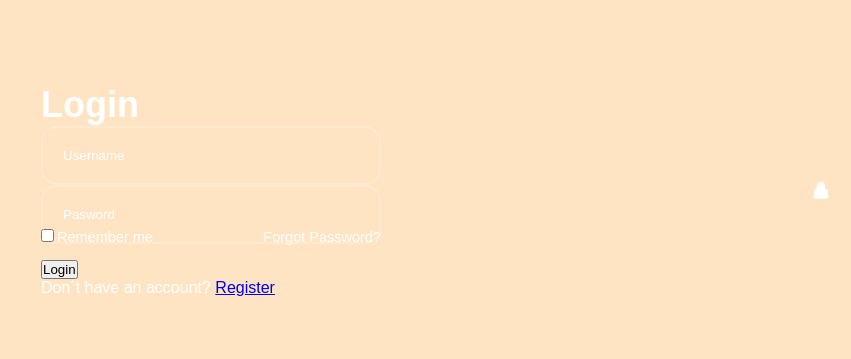
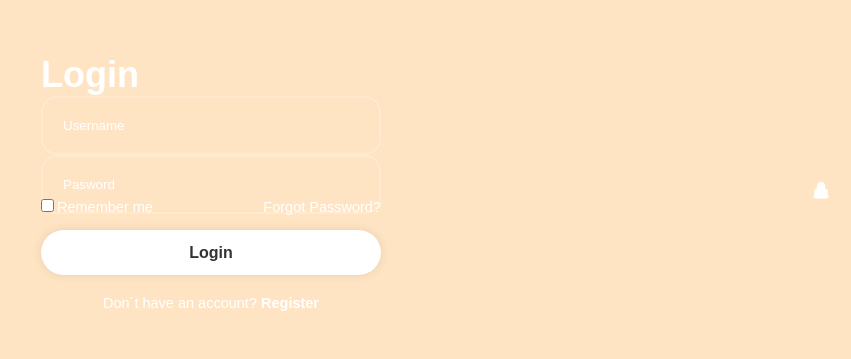
Before and after one commit to Draky-Rollgard/Login, a plain HTML site: page index.html in a window 1280 px wide. Shown: the part 210-569 px from the top of the page, without its empty margins (429-1280 px from the left). Drawn offline with nearby package versions, Linux system fonts and the light colour scheme.

Commit message:
Update style.css
Login and register.

```diff
--- a/assets/css/style.css
+++ b/assets/css/style.css
@@ -83,3 +83,33 @@ body {
 .remember-forgot a:hover {
     text-decoration: underline;
 }
+
+.wrapper .btn {
+    width: 100%;
+    height: 45px;
+    background: white;
+    border: none;
+    outline: none;
+    border-radius: 40px;
+    box-shadow: 0 0 10px rgb(0, 0, 0, .1);
+    cursor: pointer;
+    font-size: 16px;
+    color: #333;
+    font-weight: 600;
+}
+
+.wrapper .register-link {
+    font-size: 14.5px;
+    text-align: center;
+    margin: 20px 0 15px;
+}
+
+.register-link p a {
+    color: white;
+    text-decoration: none;
+    font-weight: 600;
+}
+
+.register-link p a:hover {
+    text-decoration: underline;
+}
```
